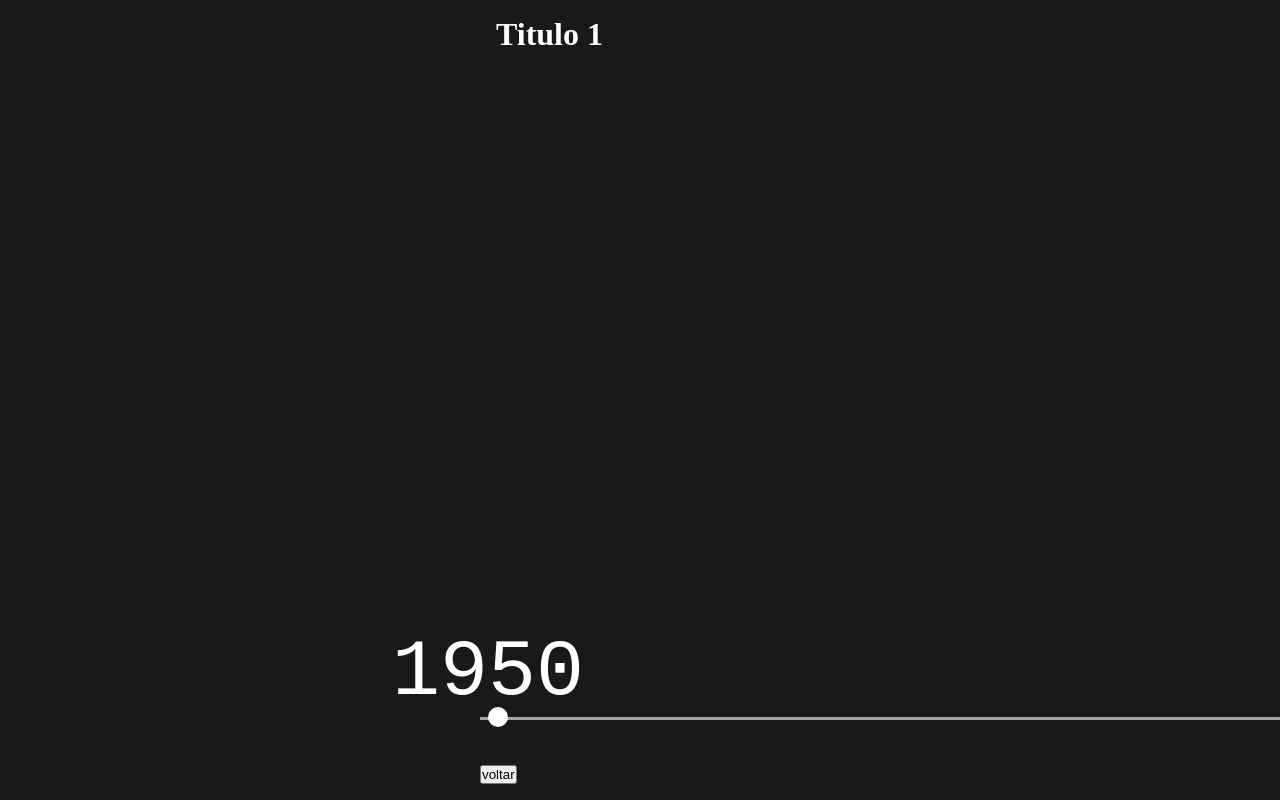
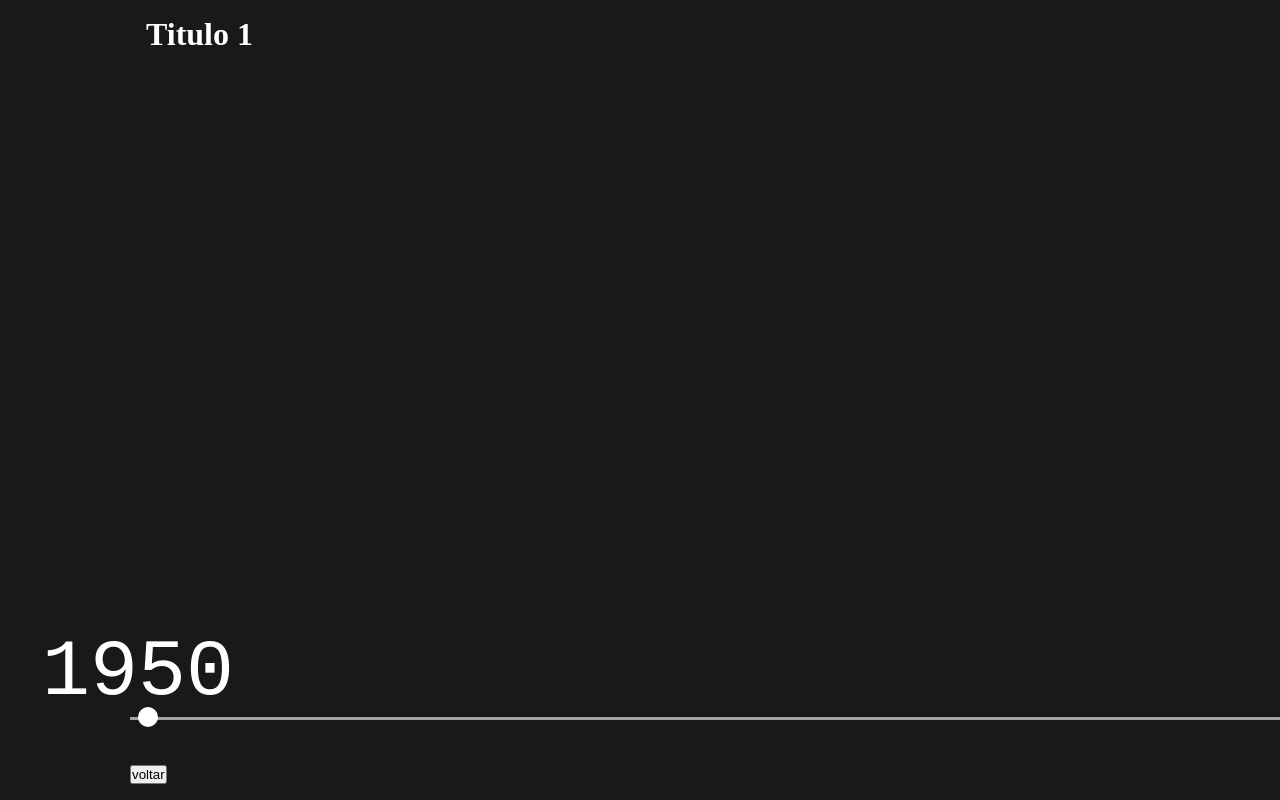
Before and after one commit to leolace/computers-vulnerabilities, a SvelteKit app: page / in a window 1280 px wide. Shown: the top 800 px of the page. Built offline with nearby package versions, Linux system fonts and the light colour scheme.

Commit message:
fix dinamic values

```diff
--- a/src/routes/+page.svelte
+++ b/src/routes/+page.svelte
@@ -4,25 +4,29 @@
 
 	let scrollX = 0;
 	let startYear = 1950;
-	const SCROLL_AMOUNT = 20;
+	let slotSize = 2000;
+
+	const SCROLL_AMOUNT = 10;
+	const SCROLL_SPEED = 2;
 	const SCROLL_OFFSET = 600;
 	const MAX_SCROLL = 500;
-	let slot_size = 2000;
+	const MARGIN_LEFT = 130;
 
 	const contents = [{ title: 'Titulo 1' }, { title: 'Titulo 2' }, { title: 'teste' }];
 
 	onMount(() => {
 		window.scrollTo(0, 0);
-		console.log(document.body.scrollWidth);
-		// slot_size = document.body.scrollWidth / 5;
+		console.log(slotSize * (window.innerWidth / 1000));
+
 		const scroll = (e: WheelEvent) => {
+			console.log(scrollX);
 			if (e.deltaY < 0) {
 				if (scrollX - SCROLL_AMOUNT < 0) return;
-				scrollX -= SCROLL_AMOUNT;
+				scrollX -= SCROLL_AMOUNT * SCROLL_SPEED;
 				window.scrollTo({ left: scrollX, top: 0, behavior: 'smooth' });
 			} else {
 				if (scrollX >= document.body.scrollWidth - MAX_SCROLL) return;
-				scrollX += SCROLL_AMOUNT;
+				scrollX += SCROLL_AMOUNT * SCROLL_SPEED;
 				if (scrollX < SCROLL_OFFSET) return;
 				window.scrollTo({ left: scrollX, top: 0, behavior: 'smooth' });
 			}
@@ -35,7 +39,7 @@
 	});
 
 	const resetTimeline = () => {
-	  const DECREMENT_RATE = 50;
+		const DECREMENT_RATE = 50;
 
 		let id = setInterval(() => {
 			if (scrollX <= DECREMENT_RATE) return clearInterval(id);
@@ -45,20 +49,21 @@
 	};
 </script>
 
+<!--TODO: separate in components -->
 <main>
-	<div class="container">
+	<div class="container" style={`left: ${MARGIN_LEFT}px`}>
 		{#each contents as content}
-			<div class="content" style={`max-width: ${slot_size}px`}>
+			<div class="content" style={`max-width: ${slotSize}px`}>
 				<h1>{content.title}</h1>
 			</div>
 		{/each}
 	</div>
 
-	<div class="timeline-container">
+	<div class="timeline-container" style={`left: ${MARGIN_LEFT}px`}>
 		<div class="timeline">
 			<div class="marker-container" style={`left: ${scrollX}px`}>
 				<span class="marker"></span>
-				<span class="text">{Math.trunc(startYear + scrollX / slot_size)}</span>
+				<span class="text">{Math.trunc(startYear + scrollX / slotSize)}</span>
 			</div>
 		</div>
 		<div class="reset" style={`left: ${scrollX}px`}>
@@ -75,20 +80,17 @@
 	main {
 		position: relative;
 		height: 100dvh;
-		width: 400rem;
 		overflow-x: hidden;
 		overflow-y: hidden;
+
+	// TODO: define a dinamic width
+		width: 400rem;
 	}
 
 	.timeline-container {
 		position: absolute;
-		left: 30rem;
 		bottom: 10%;
 		width: 100%;
-
-		@media (max-width: 900px) {
-			left: 5rem;
-		}
 	}
 
 	.reset {
@@ -133,12 +135,13 @@
 		padding: 1rem;
 		display: flex;
 		height: 100%;
+		position: absolute;
+		width: 100%;
 	}
 
 	.content {
 		flex: 1;
 		height: 100%;
-		transform: translateX(30rem);
 		max-width: 50rem;
 		border-right: 1px solid red;
 	}
```
